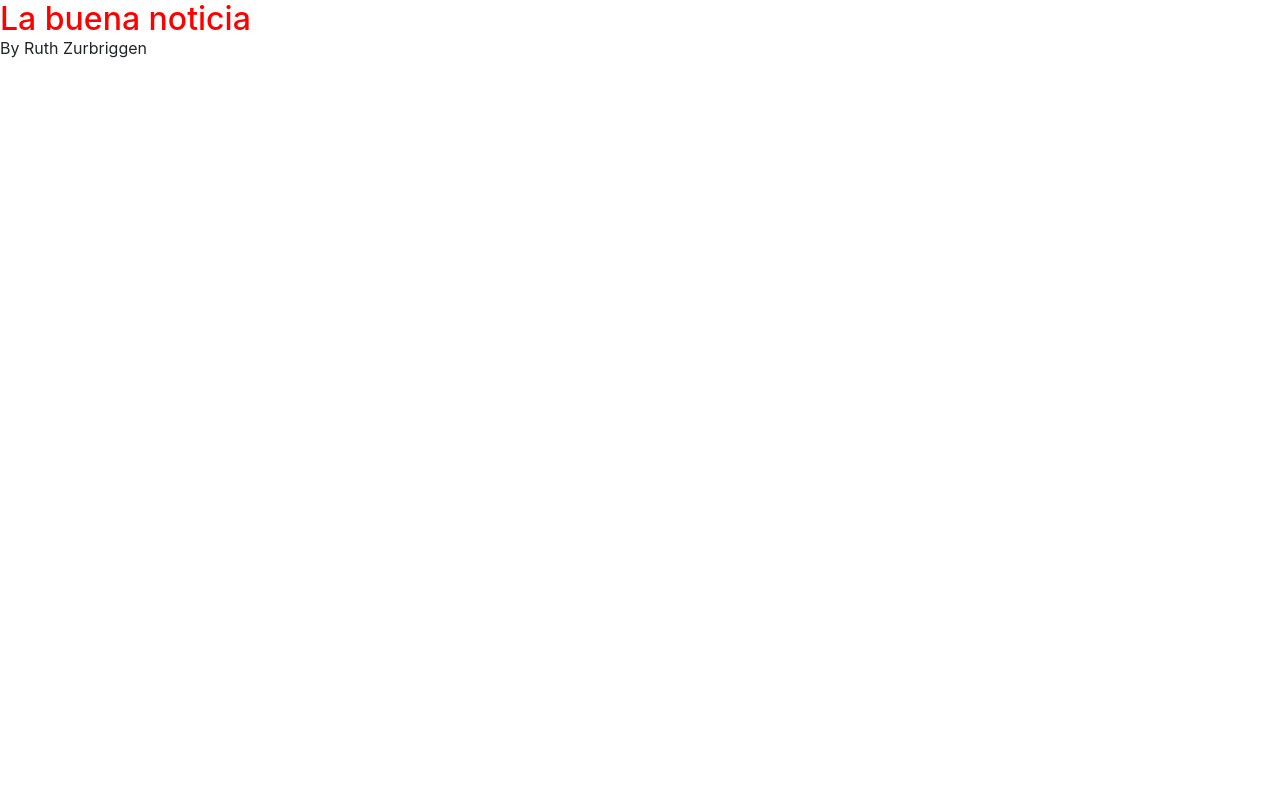
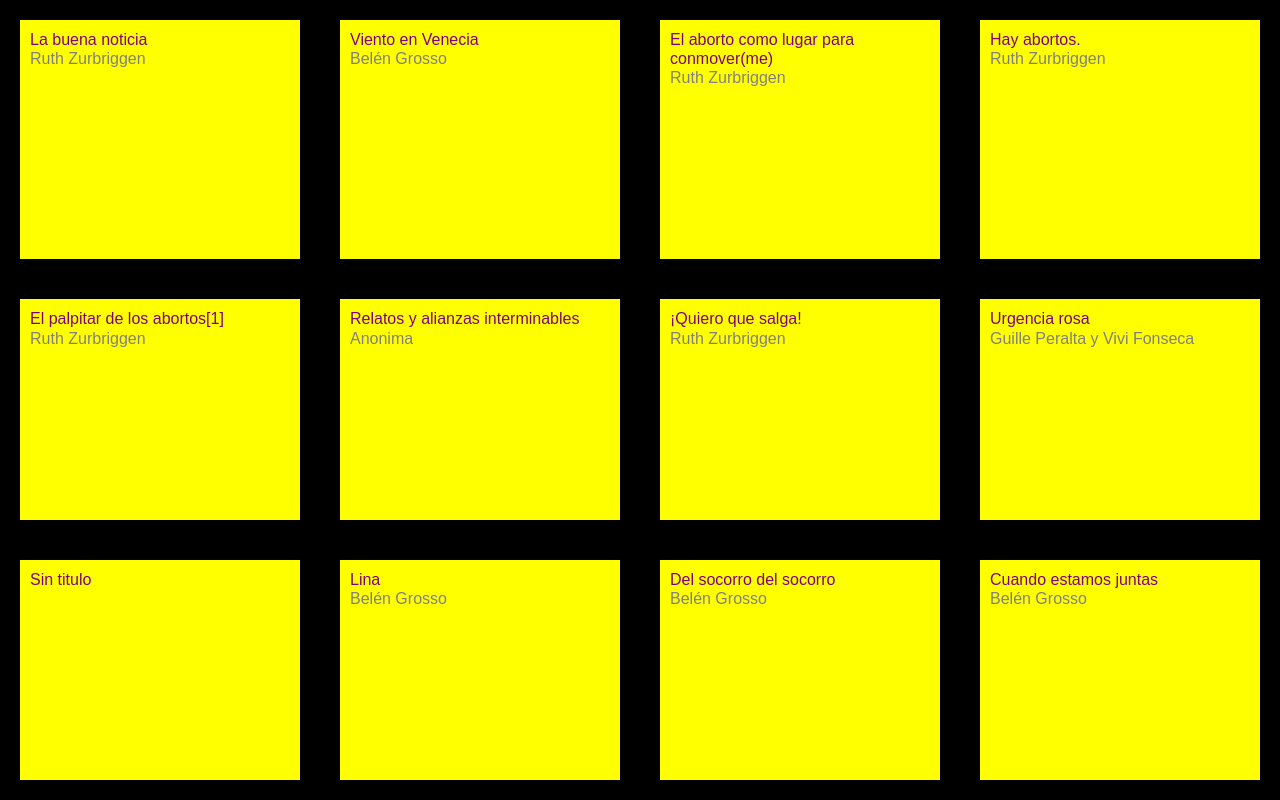
Before and after one commit to nayracoop/socorristas-archivorosa, a React (Create React App) app: page / in a window 1280 px wide. Built offline with nearby package versions, Linux system fonts and the light colour scheme.

Commit message:
Index grid structure

```diff
--- a/src/assets/styles/general.css
+++ b/src/assets/styles/general.css
@@ -58,3 +58,7 @@ table {
 	width:100%;
 	height:100%;
 }
+
+.app{
+	height:100%;
+}
--- a/src/assets/texts/01.json
+++ /dev/null
@@ -1,27 +0,0 @@
-{
-    "title" : "La buena noticia",
-    "date": "28 de mayo de 2005 - 28 de mayo 2019",
-    "author": "Ruth Zurbriggen",
-    "footer": "Colectiva Feminista La Revuelta en Neuquén, el 26 de mayo de 2019.",
-    "content": [
-        "En el mes de mayo de 2005, unas 70 activistas de numerosas organizaciones nos dimos cita en la ciudad de Córdoba para poner en marcha lo acordado en la Asamblea por el Derecho al Aborto realizada en el por entonces “Encuentro Nacional de Mujeres” desarrollado en Rosario en 2003. Acordamos la construcción de la Campaña Nacional por el Derecho al Aborto Legal. Lanzarla el 28 de mayo de 2005 con la juntada de firmas. Algunas colectivas y organizaciones feministas tenemos muchos recuerdos de ese tiempo que parece tan lejano. Son parte de nuestro capital genealógico y activista.",
-        "Tanto pasó. Tanto en estos 14 años, aunque todo empezó mucho antes sin lugar a dudas. ¡Tanto! Tanto para llegar a lo vivenciado en 2018 y para seguir persistiendo en 2019. Amasado con la paciencia de quien sabe que los reclamos son justos y que este derecho lo conquistaremos en las calles, en las casas, en las mesas familiares, en las universidades y escuelas, en sindicatos, en clubes y en centros de salud y en hospitales antes que en el Congreso Nacional donde se enquista la crueldad rancia y conservadora del Senado.",
-        "Por octava vez, con las energías y los afectos recargados, este 28 de mayo presentaremos el nuevo texto del Proyecto de Ley de IVE en el Congreso Nacional. La gran diferencia, un movimiento que vino para quedarse y que se contornea verde y orgulloso diariamente en las mochilas de miles y miles y en muchos muchos muchos otros espacios.",
-        "Me atrapa esta gran ocasión para para darnos y recordarnos una buena noticia,entre las muchas buenas noticias que podríamos destacar de todo este tiempo andando. Elijo darnos una. Mi intención es política (obvio).",
-        "La buena noticia es tenernos. Sentir que nos tenemos. Palpar diariamente los acuerpamientos.",
-        "La buena noticia es tenernos las activistas acompañantes de las decisiones de abortar con y entre profesionales y trabajadores de la salud que a diario dignifican su hacer y sus vidas poniendo cuerpos y saberes para garantizar derechos. Para insistir que necesitamos la Ley de Interrupción Voluntaria del Embarazo para ampliar las posibilidades ya existentes, porque con las causales establecidas en Código Penal en 1921 no alcanza.",
-        "La buena noticia es sabernos parte de un enorme movimiento que pulsa otro tiempo con respecto al derecho a decidir sobre nuestras cuerpas. La buena noticia es ayudar(nos). La buena noticia es elegir(nos).",
-        "La buena noticia es no abandonar(nos), aún en los desencuentros que tenemos y es posible que no se acaben nunca.",
-        "La buena noticia es que aprendimos y aprendemos a escuchar(nos).",
-        "La buena noticia es que podemos repensar(nos).",
-        "La buena noticia es saber que el aborto con medicamentos revolucionó las prácticas de abortar.",
-        "La buena noticia es reconocer los variados motivos de conciencia que nos empujan en esta vida que vivimos.",
-        "La buena noticia es que el ejercicio del poderío médico puede ser sancionado.",
-        "¡La buena noticia es que a la clandestinidad no volvemos más!",
-        "La buena noticia es saber que estamos a(r)mando comunidad.",
-        "La buena noticia es que nos aferramos a las líneas del deseo de un porvenir donde los abortos sean siempre acompañados, amorosos y cuidados.",
-        "La buena noticia es que sabemos que los queremos legales, seguros y gratuitos, libres y feministas en cualquier lugar (donde quien aborte lo decida, por si hace falta aclararlo).",
-        "La buena noticia es que este 28 volveremos a las calles. Para seguir juntes. ",
-        "La buena noticia es sentir que volvemos a elegirnos. Otra vez, este 28 de mayo. "
-    ]
-}
--- /dev/null
+++ b/src/assets/texts/texts.json
@@ -0,0 +1,76 @@
+{
+"headers" : [
+    {
+    "title" : "La buena noticia",
+    "date": "28 de mayo de 2005 - 28 de mayo 2019",
+    "author": "Ruth Zurbriggen",
+    "footer": "Colectiva Feminista La Revuelta en Neuquén, el 26 de mayo de 2019."
+    },
+    {
+    "title" : "Viento en Venecia",
+    "date": "Invierno 2017",
+    "author": "Belén Grosso",
+    "footer": "Colectiva Feminista La Revuelta en Neuquén, Invierno de 2017"
+    },
+    {
+    "title" : "El aborto como lugar para conmover(me)  ",
+    "date": "",
+    "author": "Ruth Zurbriggen",
+    "footer": "Colectiva Feminista La Revuelta."
+    },
+    {
+    "title" : "Hay abortos.",
+    "date": "Junio 2018",
+    "author": "Ruth Zurbriggen",
+    "footer": "Neuquén, Patagonia Argentina. 12 de junio de 2018, vibrando el 13J."
+    },
+    {
+    "title" : "El palpitar de los abortos[1]",
+    "date": "",
+    "author": "Ruth Zurbriggen",
+    "footer": "Colectiva Feminista La Revuelta."
+    },
+    {
+    "title" : "Relatos y alianzas interminables",
+    "date": "",
+    "author": "Anonima",
+    "footer": "Colectiva Feminista La Revuelta."
+    },
+    {
+    "title" : "¡Quiero que salga!",
+    "date": "un día y un mes de cualquier año. ",
+    "author": "Ruth Zurbriggen",
+    "footer": "Colectiva Feminista La Revuelta en Neuquén, Patagonia Argentina"
+    },
+    {
+    "title" : "Urgencia rosa",
+    "date": "primavera de 2015",
+    "author": "Guille Peralta y Vivi Fonseca",
+    "footer": "Colectiva Feminista La Revuelta en Neuquén, primavera de 2015."
+    },
+    {
+    "title" : "Sin titulo",
+    "date": "",
+    "author": "",
+    "footer": "Colectiva Feminista La Revuelta."
+    },
+    {
+    "title" : "Lina",
+    "date": "23 de Julio de 2015",
+    "author": "Belén Grosso",
+    "footer": "Colectiva Feminista La Revuelta."
+    },
+    {
+    "title" : "Del socorro del socorro",
+    "date": "2 de Julio de 2015",
+    "author": "Belén Grosso",
+    "footer": "Colectiva Feminista La Revuelta."
+    },
+    {
+    "title" : "Cuando estamos juntas",
+    "date": "Otoño de 2015",
+    "author": "Belén Grosso",
+    "footer": "Colectiva Feminista La Revuelta."
+    }
+]
+}
--- a/src/components/atoms/Author.js
+++ b/src/components/atoms/Author.js
@@ -1,17 +1,17 @@
 import React from 'react'
 import styled from 'styled-components'
 
-const authorTag = styled.h1`
-    font-family:${props => props.font};
-    font-size:${props => props.size + "em" || "1em"};
-    color:${props => props.color};
-    padding-top:${props => props.size/3 + "em" || "1em"}
+const AuthorTag = styled.h1`
+    font-family:${props => props.authorFont};
+    font-size:${props => props.authorSize + "em" || "1em"};
+    color:${props => props.authorColor};
+    padding-top:${props => props.authorSize/3 + "em" || "1em"}
 `;
 
 
 const author = (props) => {
     return (
-        <authorTag size={props.authorSize} font={props.authorFont} color={props.authorColor}>{props.authorText}</authorTag>
+        <AuthorTag authorSize={props.size} authorFont={props.font} authorColor={props.color}>{props.content}</AuthorTag>
     );
 }
 
--- a/src/components/atoms/Title.js
+++ b/src/components/atoms/Title.js
@@ -2,15 +2,15 @@ import React from 'react'
 import styled from 'styled-components'
 
 const TitleTag = styled.h1`
-    font-family:${props => props.font};
-    font-size:${props => props.size + "em" || "1em"};
-    color:${props => props.color};
+    font-family:${props => props.titleFont};
+    font-size:${props => props.titleSize + "em" || "1em"};
+    color:${props => props.titleColor};
 `;
 
 
 const title = (props) => {
     return (
-        <TitleTag size={props.titleSize} font={props.titleFont} color={props.titleColor}>{props.titleText}</TitleTag>
+        <TitleTag titleSize={props.size} titleFont={props.font} titleColor={props.color}>{props.content}</TitleTag>
     );
 }
 
--- /dev/null
+++ b/src/components/molecules/IndexItem.js
@@ -0,0 +1,22 @@
+import React, { Component } from 'react'
+import styled from 'styled-components'
+
+import Title from '../atoms/Title'
+import Author from '../atoms/Author'
+
+const IndexItemContainer = styled.div`
+    margin:20px;
+    padding:10px;
+    background-color: yellow;
+`;
+
+const indexItem = (props) => {
+    return(
+        <IndexItemContainer>
+            <Title size="2em" font="sans-serif" color="purple" content={props.titleContent}></Title>
+            <Author size="1em" font="sans-serif" color="gray" content={props.authorContent}></Author>
+        </IndexItemContainer>
+    );
+}
+
+export default indexItem
--- /dev/null
+++ b/src/components/organisms/IndexGrid.js
@@ -0,0 +1,26 @@
+import React, { Component } from 'react'
+import styled from 'styled-components'
+import IndexItem from '../molecules/IndexItem'
+import texts from '../../assets/texts/texts.json'
+
+
+const IndexGridContainer = styled.div`
+    height: 100%;
+    display:grid;
+    grid-template-columns: 1fr 1fr 1fr 1fr;
+    grid-template-rows: auto;
+    background-color:black;
+`;
+
+const indexGrid = (props) =>{
+    return(
+        <IndexGridContainer>
+            {texts.headers.map(text=>{
+                return <IndexItem titleContent={text.title} authorContent={text.author}></IndexItem>
+            })}
+        </IndexGridContainer>
+    );
+}
+
+
+export default indexGrid
--- a/src/containers/App.js
+++ b/src/containers/App.js
@@ -1,15 +1,13 @@
-import React, { Component } from 'react';
-import Title from '../components/atoms/Title';
-import Author from '../components/atoms/Author';
-import Text from '../assets/texts/01.json'
+import React, { Component } from 'react'
+import IndexGrid from '../components/organisms/IndexGrid'
+
 
 class App extends Component {
 
   render() {
     return (
-      <div>
-        <Title titleColor="red" titleSize="2" titleText={Text.title}></Title>
-        <Author authorColor="black" authorSize="1" authorText={"By " + Text.author}></Author>
+      <div className="app">
+        <IndexGrid></IndexGrid>
       </div>
       );
   }
```
Also changed, not shown: src/components/molecules/content/SideParagraph.js (deleted, +0 -22 lines), src/components/molecules/PageTitle.js (renamed from src/components/molecules/titles/PageTitle.js).
